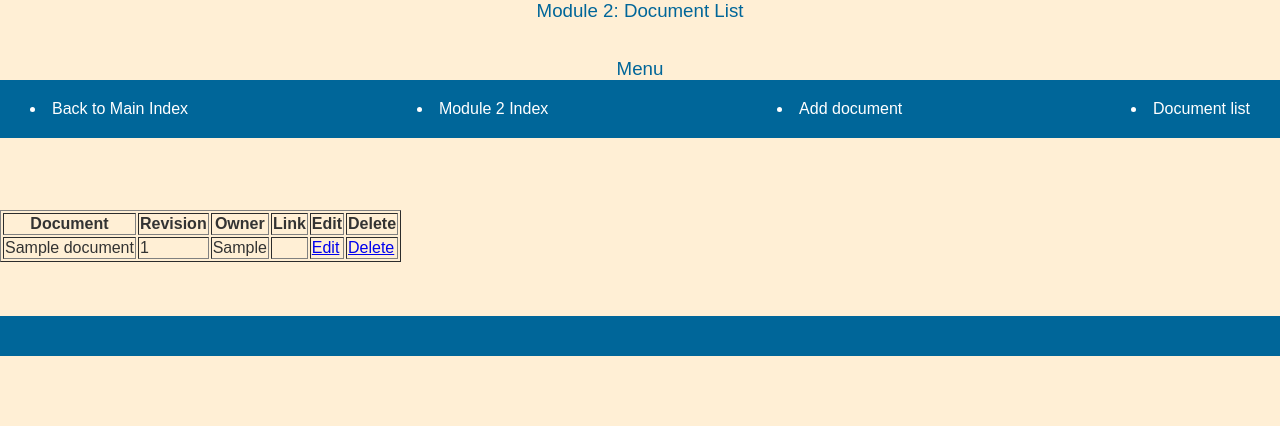
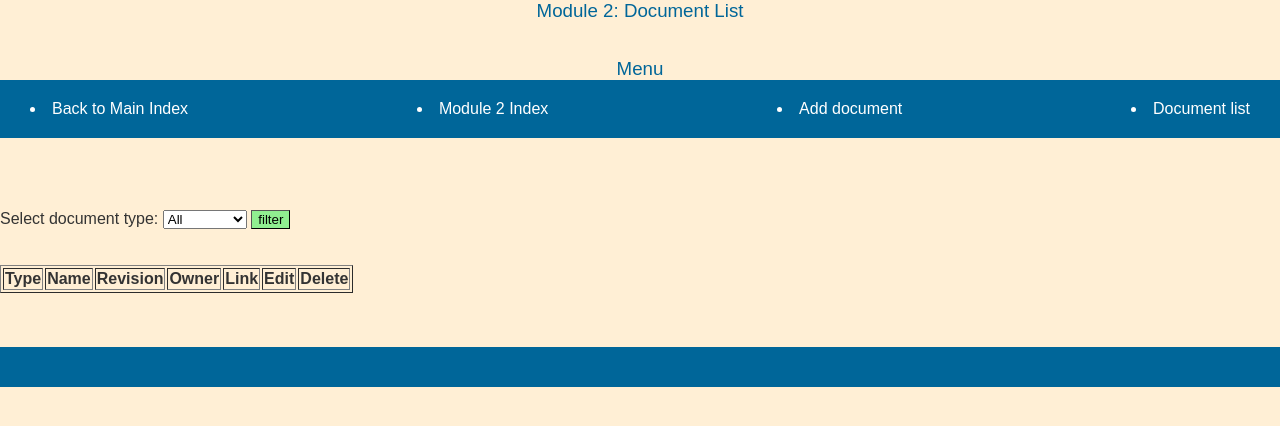
Before and after one commit to Sunzheini/erp_demo, a Django app: page /m2/document-list/ in a window 1280 px wide. Shown: the top 426 px of the page. Run offline with Django 4.2, Linux system fonts and the light colour scheme; tables that the repository leaves empty hold one stand-in row (values such as "Sample post"); lists and menus that the app fills with data are empty.

Commit message:
added filter in document list

```diff
--- a/erp_demo/dox_mng/custom_logicz.py
+++ b/erp_demo/dox_mng/custom_logicz.py
@@ -1,4 +1,5 @@
 from django.utils.text import slugify
+from erp_demo.dox_mng.models import Document
 
 
 class SupportFunctions:
@@ -10,3 +11,11 @@ class SupportFunctions:
             if single_object.slug is None:
                 single_object.slug = slugify(single_object.name)
         some_model.objects.bulk_update(all_objects, ['slug'])
+
+    @staticmethod
+    def extract_documents_by_type(selected_type):
+        if selected_type == 'All':
+            extracted_documents = Document.objects.all()
+            return extracted_documents
+        extracted_documents = Document.objects.filter(type=selected_type)
+        return extracted_documents
--- a/erp_demo/dox_mng/forms.py
+++ b/erp_demo/dox_mng/forms.py
@@ -2,6 +2,9 @@ import os
 from django import forms
 from erp_demo.dox_mng.models import Document
 
+
+# Document
+# ----------------------------------------------------------------------
 
 class DocumentModelAndExcludeMixin:
     class Meta:
@@ -41,3 +44,20 @@ class DocumentDeleteForm(forms.ModelForm, DocumentModelAndExcludeMixin):
     def save(self, commit=True):
         self.instance.delete()
         return self.instance
+
+
+class DocumentTypeForm(forms.Form):
+    DOCUMENT_TYPES = (
+                  ('All', 'All'),
+                  ('Manual', 'Manual'),
+                  ('Procedure', 'Procedure'),
+                  ('Instruction', 'Instruction'),
+                  ('Form', 'Form'),
+    )
+
+    document_type_dropdown = forms.ChoiceField(
+        label='Select document type',
+        choices=DOCUMENT_TYPES,
+    )
+
+# ----------------------------------------------------------------------
--- a/erp_demo/dox_mng/models.py
+++ b/erp_demo/dox_mng/models.py
@@ -6,6 +6,17 @@ class Document(models.Model):
 
     class Meta:
         ordering = ['id']
+
+    type = models.CharField(
+        max_length=30,
+        choices=(
+            ('Manual', 'Manual'),
+            ('Procedure', 'Procedure'),
+            ('Instruction', 'Instruction'),
+            ('Form', 'Form'),
+        ),
+        blank=False, null=False,
+    )
 
     name = models.CharField(
         max_length=30,
@@ -38,6 +49,10 @@ class Document(models.Model):
         blank=True, null=True,
     )
 
+    def full_document_info(self):
+        return f"{self.name}, rev.: {self.revision}, " \
+               f"owner: {self.owner}"
+
     def __str__(self):
         return f"{self.name}, rev.: {self.revision}, " \
                f"owner: {self.owner}"
--- a/erp_demo/dox_mng/views.py
+++ b/erp_demo/dox_mng/views.py
@@ -1,7 +1,8 @@
 from django.shortcuts import render, redirect
 
 from erp_demo.dox_mng.custom_logicz import SupportFunctions
-from erp_demo.dox_mng.forms import DocumentForm, DocumentEditForm, DocumentDeleteForm
+from erp_demo.dox_mng.forms import DocumentForm, DocumentEditForm, \
+    DocumentDeleteForm, DocumentTypeForm
 from erp_demo.dox_mng.models import Document
 
 
@@ -10,10 +11,22 @@ def dox_mng_index(request):
     return render(request, 'dox_mng/dox_mng_index.html', context)
 
 
-def document_list(request):
+def document_list(request):     # ToDo: cache
     template = 'dox_mng/document_list.html'
-    SupportFunctions.recreation_of_slugs(Document)
-    context = {'all_documents': Document.objects.all(), }
+    SupportFunctions.recreation_of_slugs(Document)  # ToDo: optimize
+
+    selected_type = None
+    if request.method == 'GET':
+        form = DocumentTypeForm()
+    else:
+        form = DocumentTypeForm(request.POST)
+        if form.is_valid():
+            selected_type = form.cleaned_data['document_type_dropdown']
+
+    context = {
+        'all_documents': SupportFunctions.extract_documents_by_type(selected_type),
+        'type_form': form,
+    }
     return render(request, template, context)
 
 
--- a/static/css/site2.css
+++ b/static/css/site2.css
@@ -71,6 +71,18 @@ h1, h2, h3, h4, h5, h6 {
 
 /* Define the styles for paragraphs */
 p {
-    margin: 0 0 10px;
-    padding: 0;
+  margin: 0 0 10px;
+  padding: 0;
 }
+
+button {
+  background-color: lightgreen;
+  transition: .3s ease all;
+  border-width: thin;
+}
+
+button:hover {
+  background-color: skyblue;
+  transition: .3s ease all;
+  transform: translateY(-5px);
+}
--- a/templates/dox_mng/document_list.html
+++ b/templates/dox_mng/document_list.html
@@ -9,9 +9,18 @@
 {% block page_content %}
     <br><br>
 
+    <form action="{% url 'document list' %}" method="post">
+        {{ type_form }}
+        {% csrf_token %}
+        <button>filter</button>
+    </form>
+
+    <br><br>
+
     <table border="1">
         <tr>
-            <th>Document</th>
+            <th>Type</th>
+            <th>Name</th>
             <th>Revision</th>
             <th>Owner</th>
             <th>Link</th>
@@ -21,6 +30,7 @@
 
     {% for document in all_documents %}
         <tr>
+            <td>{{ document.type }}</td>
             <td>{{ document.name }}</td>
             <td>{{ document.revision }}</td>
             <td>{{ document.owner }}</td>
@@ -30,9 +40,8 @@
 {#                    "/media/{{ document.attachment }}"</a></td>#}
 
 {#cloudinary#}
-{#            <img src="{{ document.attachment.url }}" alt="image">#}
             <td><a href="{{ document.attachment.url }}">
-                        {{ document.attachment.url }}</a></td>
+                        Link</a></td>
 
 
             <td><a href="{% url 'edit document' pk=document.pk slug=document.slug %}">
--- a/templates/index.html
+++ b/templates/index.html
@@ -26,5 +26,9 @@
 {% endblock %}
 
 {% block page_content %}
-    <br><br>
+    <br>
+
+
+
+    <br>
 {% endblock %}
```
Also changed, not shown: erp_demo/dox_mng/migrations/0005_alter_document_attachment.py (added), erp_demo/dox_mng/migrations/0006_document_type.py (added), erp_demo/dox_mng/migrations/0007_alter_document_type.py (added).
